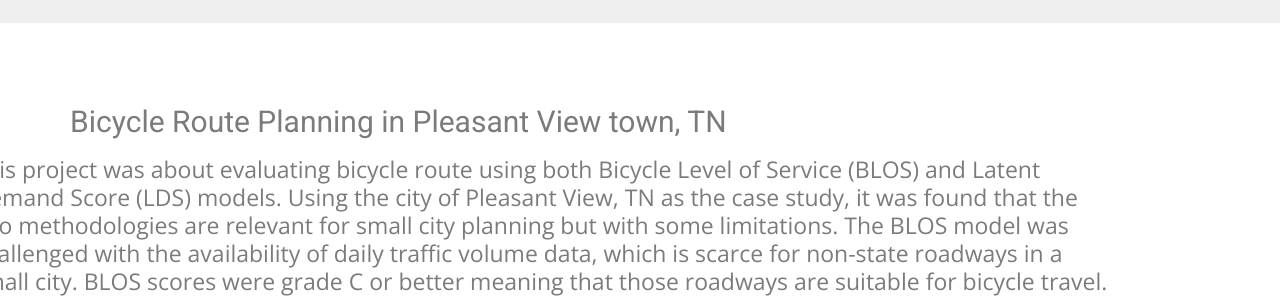
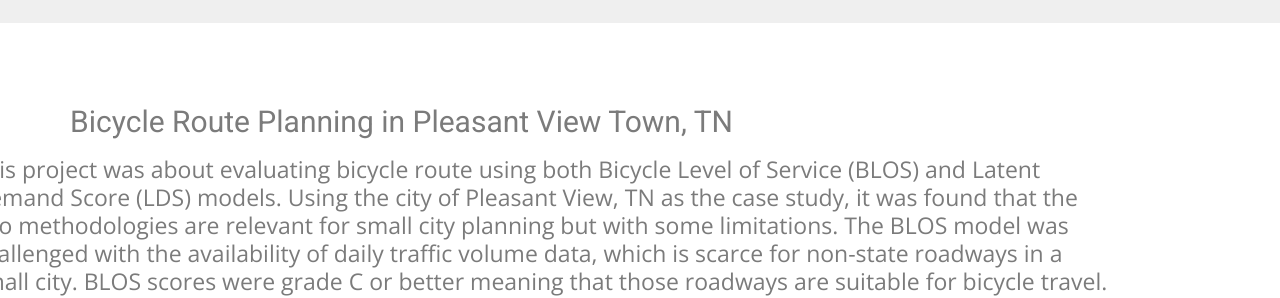
Before and after one commit to ekidando/Emma, a Jekyll site: the page built from analytics.html, in a window 1280 px wide and 900 px high, scrolled down 1494 px. Shown: the part 156-454 px from the top of the window. Built offline with Jekyll 4.4.1, drawn with Linux system fonts in a browser that asks for light colours; nearby versions of some CDN libraries; some web fonts are replaced.

```diff
--- a/analytics.html
+++ b/analytics.html
@@ -88,7 +88,7 @@ published: true
     <div class="row">
       <div class="col-md-12">
         <div class="block">
-      <h2>Bicycle Route Planning in Pleasant View town, TN</h2>
+      <h2>Bicycle Route Planning in Pleasant View Town, TN</h2>
       </div></div>
       <div class="col-md-12 col-md-pull-1">
         <div class="block">
```
